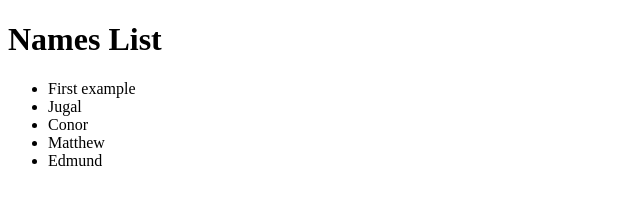
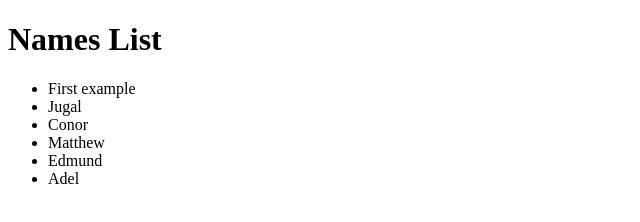
Before and after one commit to JugalBili/test-group-repo, a plain HTML site: page index.html in a window 1280 px wide. Shown: the full height of the page, 0-640 px from the left. Drawn offline with Linux system fonts and the light colour scheme.

Commit message:
Adel'first update

```diff
--- a/index.html
+++ b/index.html
@@ -9,6 +9,7 @@
       <li>Conor</li>
       <li>Matthew</li>
       <li>Edmund</li>
+      <li>Adel</li>
     </ul>
   </body>
 </html>
```
